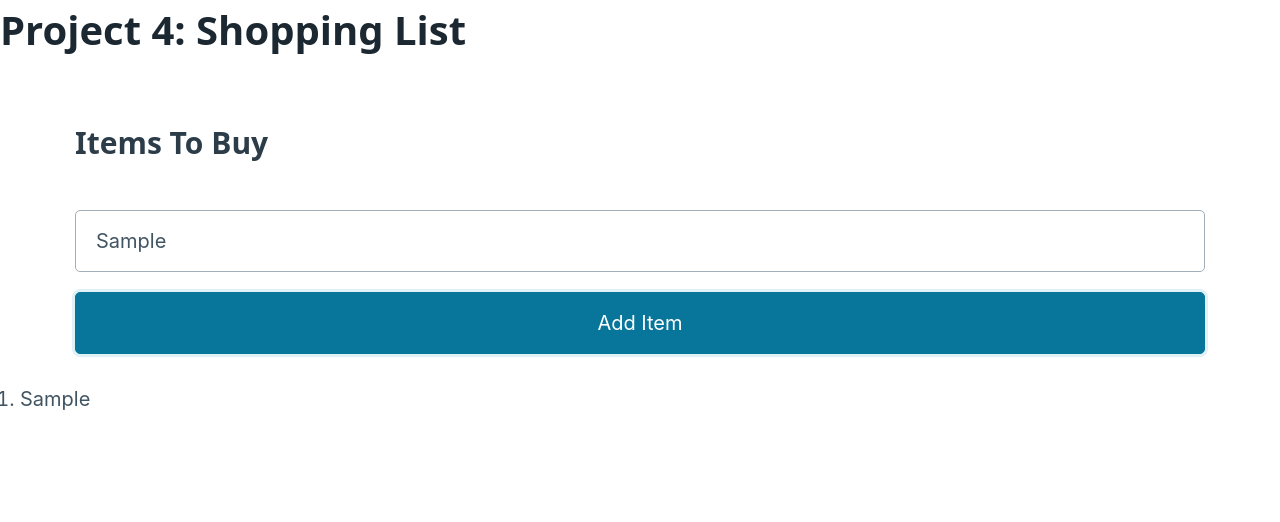
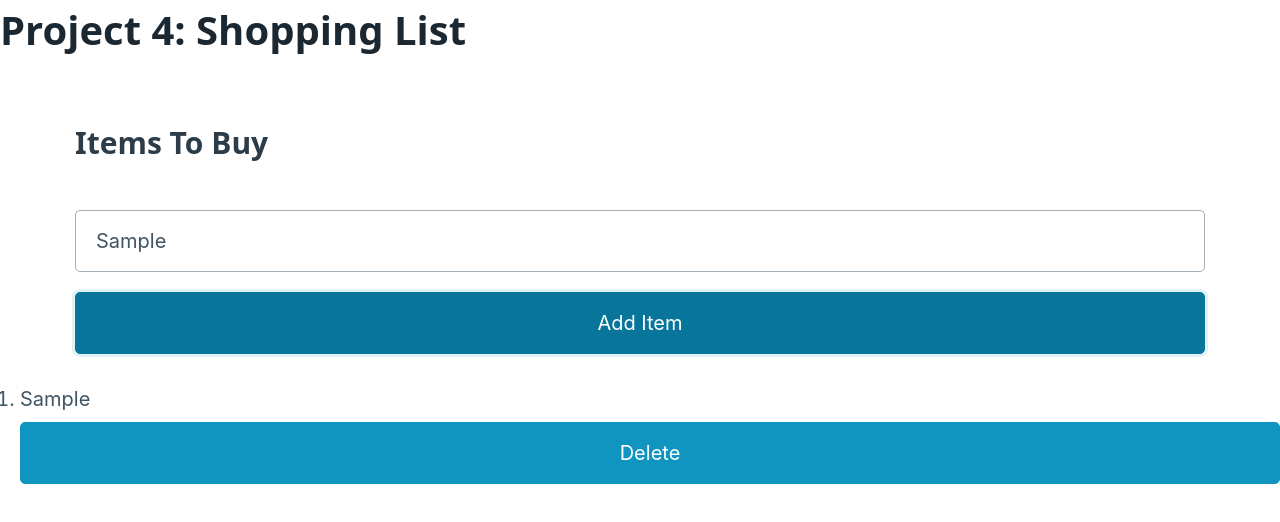
Before and after one commit to lavinialoredana/image-carousel, a React (Create React App) app: page /shopping-list in a window 1280 px wide. Both pictures are taken after typing "Sample" into the empty fields and a click on the button "Add Item". Shown: the top 522 px of the page. Built offline with nearby package versions, Linux system fonts and the light colour scheme.

Commit message:
Implemented remove item functionality

```diff
--- a/src/pages/ShoppingList/index.jsx
+++ b/src/pages/ShoppingList/index.jsx
@@ -10,17 +10,27 @@
     setItems((previousValue) => [...previousValue, value]);
   };
 
+  const handleRemoveItem = (itemToRemove) => {
+    const remainingItems = items.filter((item) => {
+      return item !== itemToRemove;
+    });
+    setItems(remainingItems);
+  };
+
   return (
     <div>
       <h1> Project 4: Shopping List</h1>
       <ItemToBuy onSubmit={handleSubmit} />
-      <div>
-        <ol>
-          {items.map((item) => {
-            return <li> {item}</li>;
-          })}
-        </ol>
-      </div>
+      <ol>
+        {items.map((item, index) => {
+          return (
+            <div key = {index}>
+              <li> {item} </li>
+              <button onClick={()=> handleRemoveItem(item)}> Delete</button>
+            </div>
+          );
+        })}
+      </ol>
     </div>
   );
 }
```
